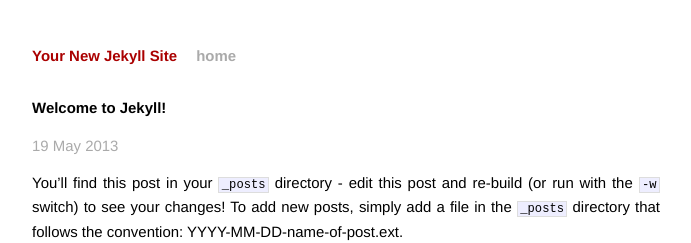
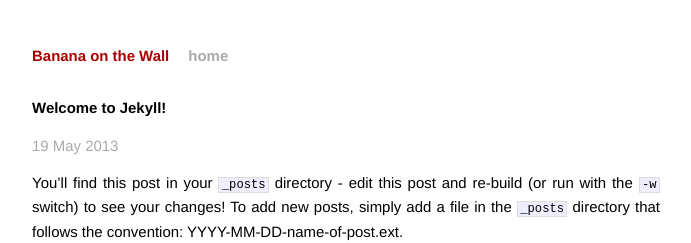
Before and after one commit to BananaOnTheWall/bananaonthewall.github.io, a Jekyll site: the page built from _posts/2013-05-19-welcome-to-jekyll.markdown, in a window 1280 px wide. Shown: the top 243 px of the page, without its empty margins (294-985 px from the left). Built offline with Jekyll 4.4.1, drawn with Linux system fonts in a browser that asks for light colours.

Commit message:
custom domain added

```diff
--- /dev/null
+++ b/CNAME
@@ -0,0 +1 @@
+blog.thatboy.me
--- a/_config.yml
+++ b/_config.yml
@@ -1,2 +1,2 @@
-name: Your New Jekyll Site
+name: Banana on the Wall
 pygments: true
```
